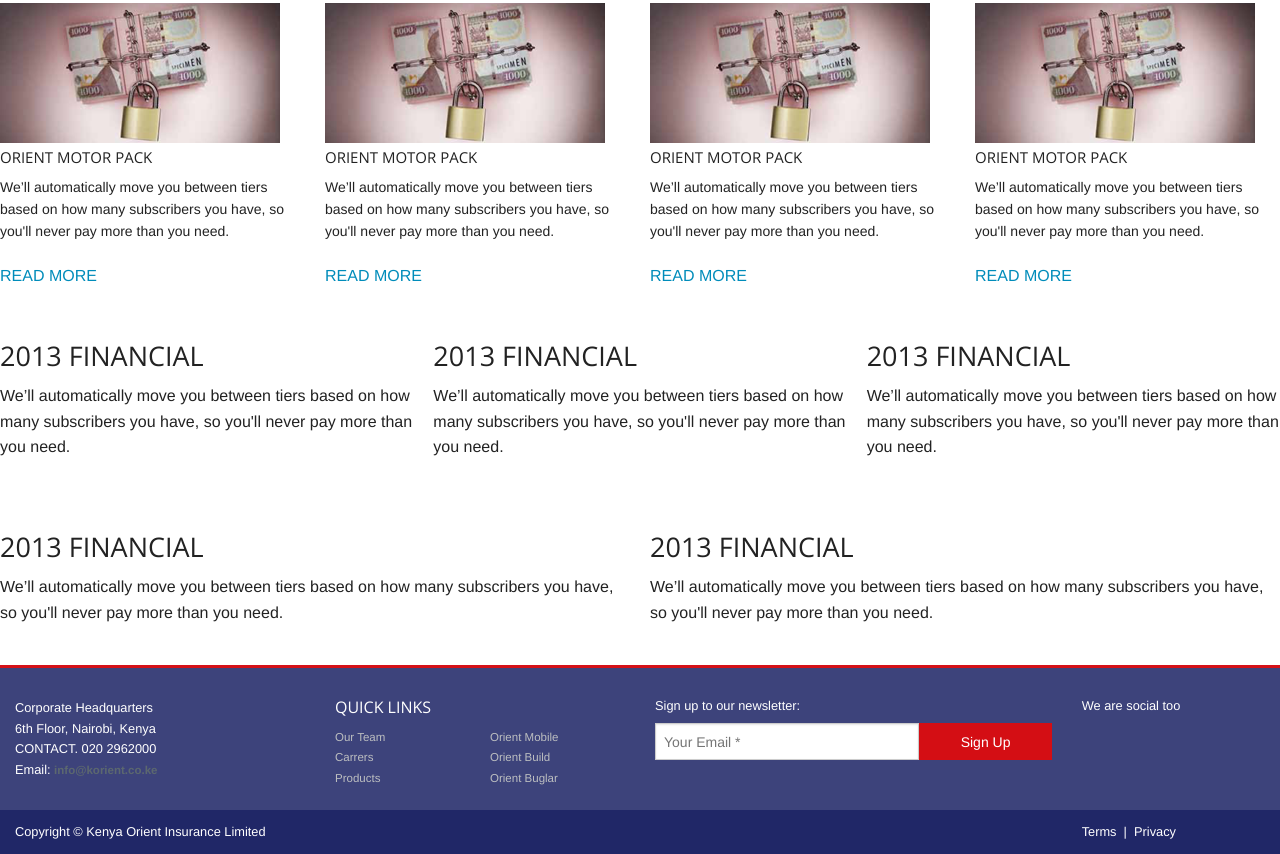
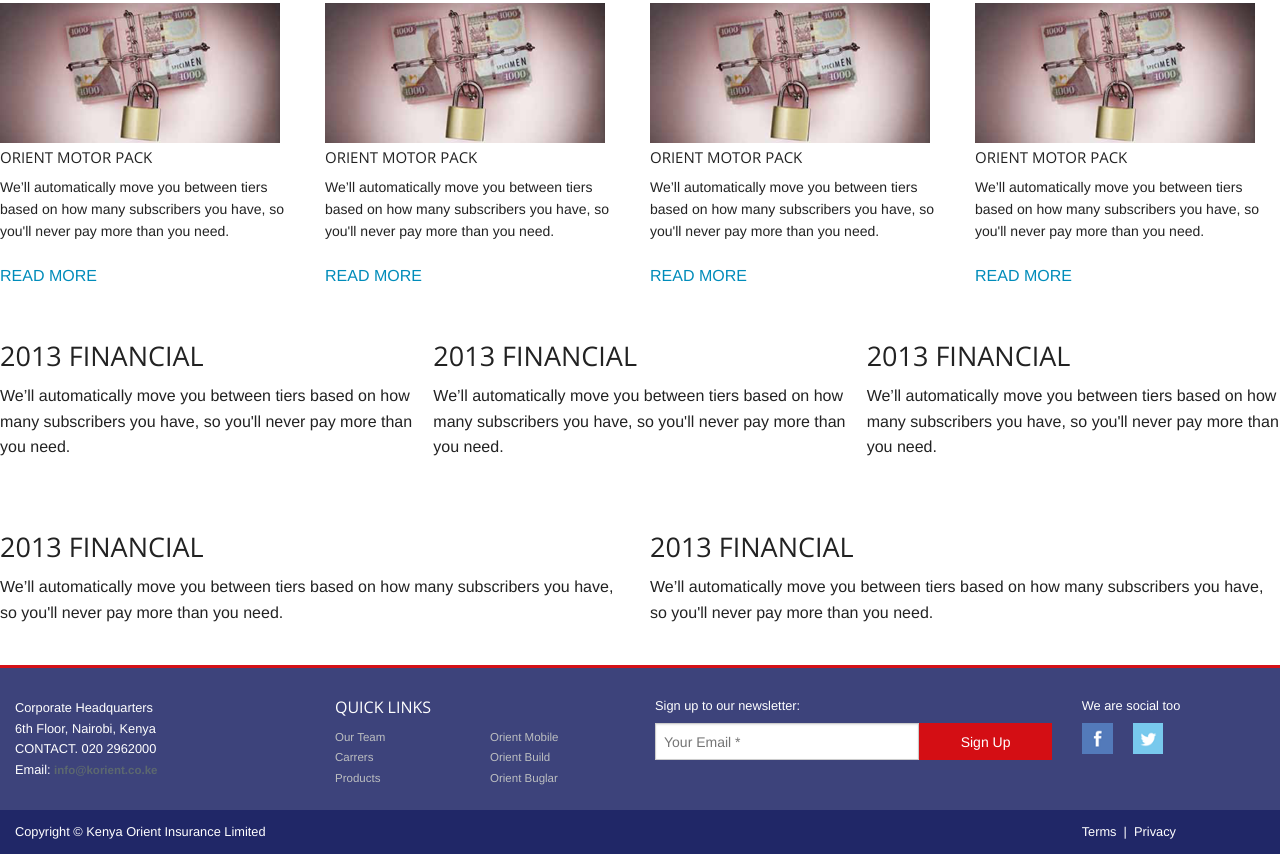
Before and after one commit to kimenye/koil, a website: page index.html in a window 1280 px wide. Shown: the part 693-1547 px from the top of the page. Drawn offline with nearby package versions, Linux system fonts and the light colour scheme.

Commit message:
Finished footer and favicon

```diff
--- a/index.html
+++ b/index.html
@@ -5,6 +5,7 @@
     <meta name="viewport" content="width=device-width, initial-scale=1.0" />
     <title>Kenya Orient Insurance Limited | Motor, Home, Mobile, Corporate, Individual</title>
     <link rel="stylesheet" href="stylesheets/app.css" />
+    <link rel="icon" href="img/favicon.ico" />
      <link href='http://fonts.googleapis.com/css?family=Lato:100,300,400,700,900' rel='stylesheet' type='text/css'>
     <script src="js/modernizr.js"></script>
   </head>
@@ -240,12 +241,12 @@
               <p>
                 We are social too
               </p>
-              <ul class="large-block-grid-4">
+              <ul class="large-block-grid-4 social-icons">
                 <li>
-                  <a class="facebook" href="" />
+                  <a class="facebook" href="#"> <img src="img/fb.png"> </a>
                 </li>
                 <li>
-                  <a class="twitter" href="" />
+                  <a class="twitter" href="#"> <img src="img/tw.png"> </a>
                 </li>
               </ul>
             </div>
```
Also changed, not shown: img/favicon.ico (added).
